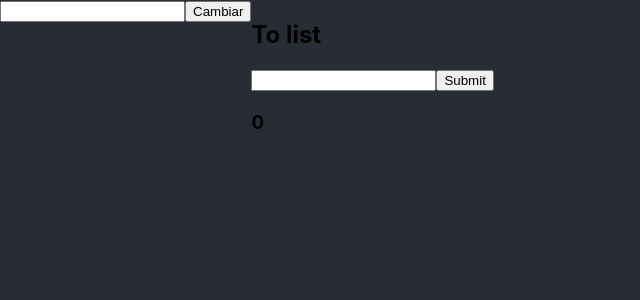
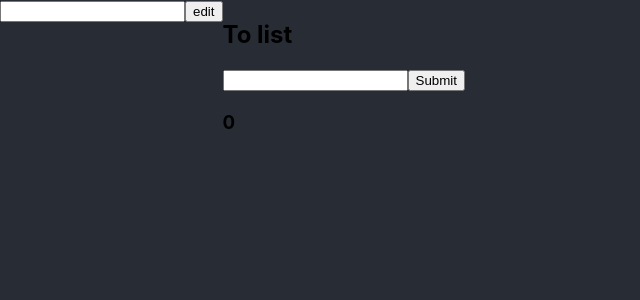
Before and after one commit to Agustin-Alice/To-list, a React (Create React App) app in the folder to-list/: page / in a window 1280 px wide. Shown: the top 300 px of the page, without its empty margins (0-640 px from the left). Built offline with nearby package versions, Linux system fonts and the light colour scheme.

Commit message:
componente funcional

```diff
--- a/to-list/src/App.js
+++ b/to-list/src/App.js
@@ -1,9 +1,29 @@
 import React, { Component } from 'react'
 import './App.css';
 
-class Inputs extends Component{
+const Inputs = (props) => {
+
+  let list = []
+  list.push(props.valores)
+
+
+  return(
+    <div >
+      <input type = 'text' value = {list}/>
+      <button>edit</button>
+
+    </div>
+
+
+
+  )
+}
+
+
+
+/*class Inputs extends Component{
   state  = {
-    lista : ['']
+    lista : []
 
   }
 
@@ -15,7 +35,7 @@ class Inputs extends Component{
     return(
       <div>
         <input type= "text"
-         value = {this.state.lista}
+         value = {this.state.lista[0]}
 
         />
         <button onClick={this.edit}>Cambiar</button>
@@ -23,7 +43,7 @@ class Inputs extends Component{
 
 
     )}
-}
+}*/
 
 
 
@@ -32,7 +52,7 @@ class App extends Component {
 
   state = {
     text: '',
-    click: 0
+    cant_items: 0
   }
 
 
@@ -47,8 +67,8 @@ class App extends Component {
   // el valor del input del componente Inputs tiene que ser el valor del state del componente padre.
   agregar = (event) => {
     event.preventDefault()
-    const click = this.state.click + 1
-    this.setState({click})
+    const cant_items = this.state.cant_items + 1
+    this.setState({cant_items})
 
 
   }
@@ -63,7 +83,9 @@ class App extends Component {
 
         */}
 
-        <Inputs/>
+        <Inputs
+        valores= {this.state.text}
+        />
 
 
       </section>
@@ -81,7 +103,7 @@ class App extends Component {
         </button>
 
         <h2>{this.state.text}</h2>
-        <h3>{this.state.click}</h3>
+        <h3>{this.state.cant_items}</h3>
       </section>
     </form>
 
```
